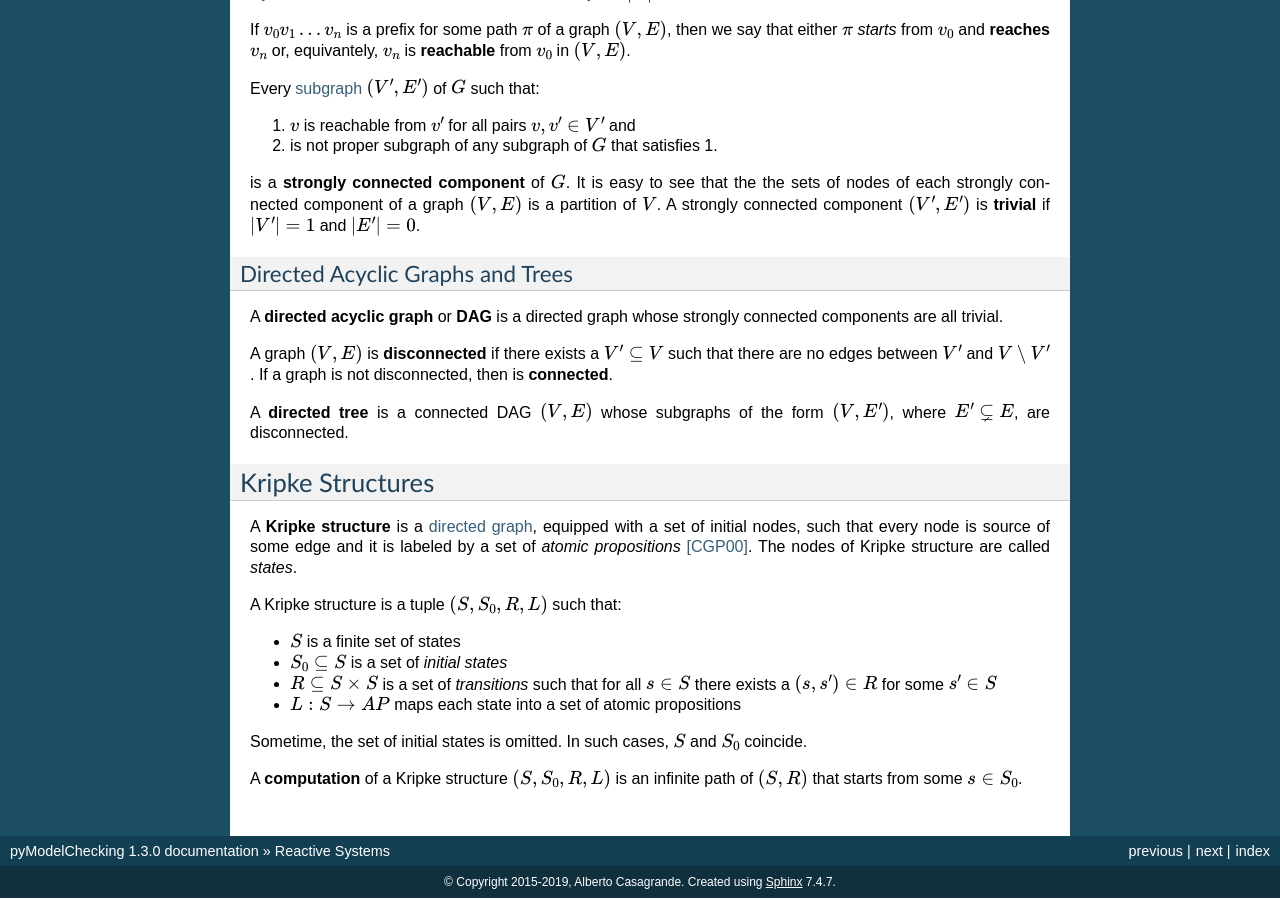
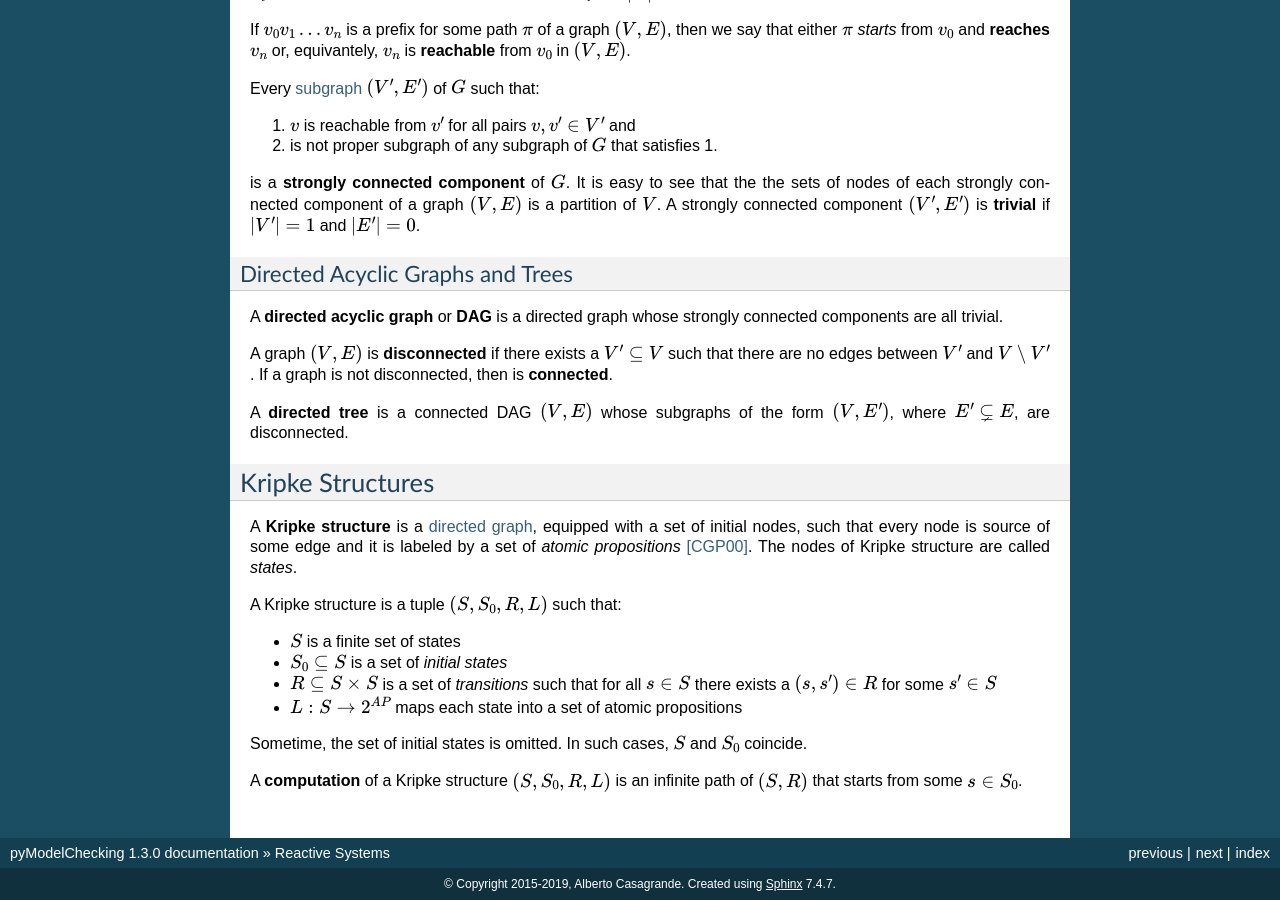
Before and after one commit to albertocasagrande/pyModelChecking, a Sphinx documentation site: the page built from doc/source/models.rst, in a window 1280 px wide and 900 px high, scrolled down 695 px. Built offline with Sphinx 7.4.7, drawn with Linux system fonts in a browser that asks for light colours.

Commit message:
Update models.rst
Fixed the formal definition of Kripke's structure

```diff
--- a/doc/source/models.rst
+++ b/doc/source/models.rst
@@ -108,7 +108,7 @@ A Kripke structure is a tuple :math:`(S,S_0,R,L)` such that:
 - :math:`R\subseteq S\times S` is a set of *transitions* such that
   for all :math:`s \in S` there exists a :math:`(s,s') \in R` for some
   :math:`s' \in S`
-- :math:`L:S \rightarrow AP` maps each state into a set of
+- :math:`L:S \rightarrow 2^{AP}` maps each state into a set of
   atomic propositions
 
 Sometime, the set of initial states is omitted. In such cases, :math:`S` and
```
